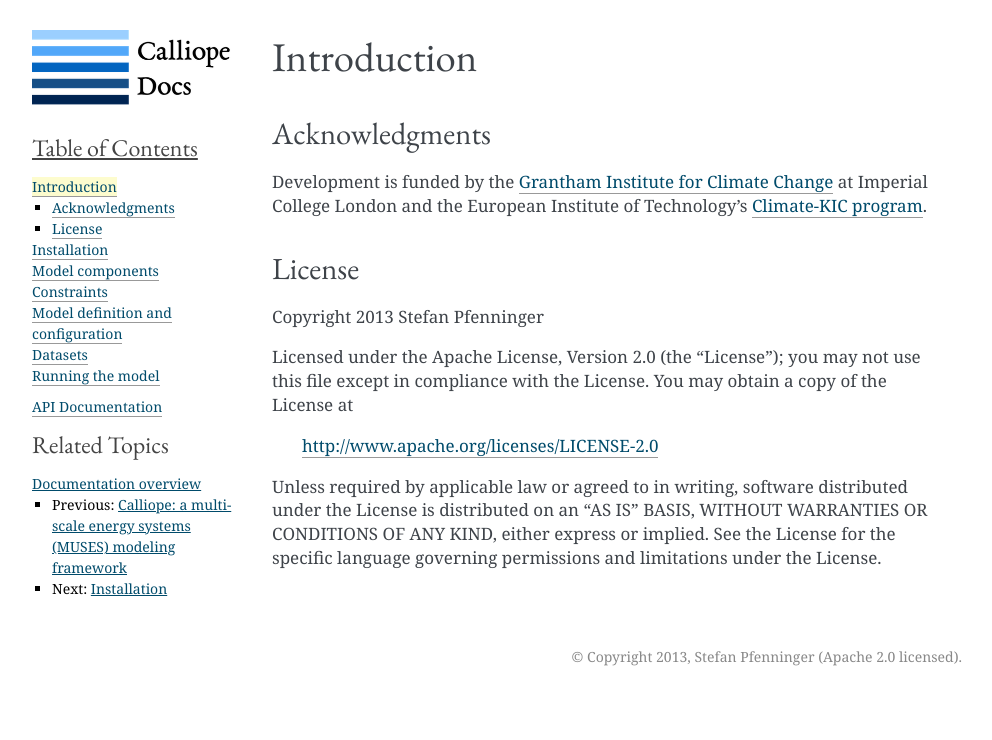
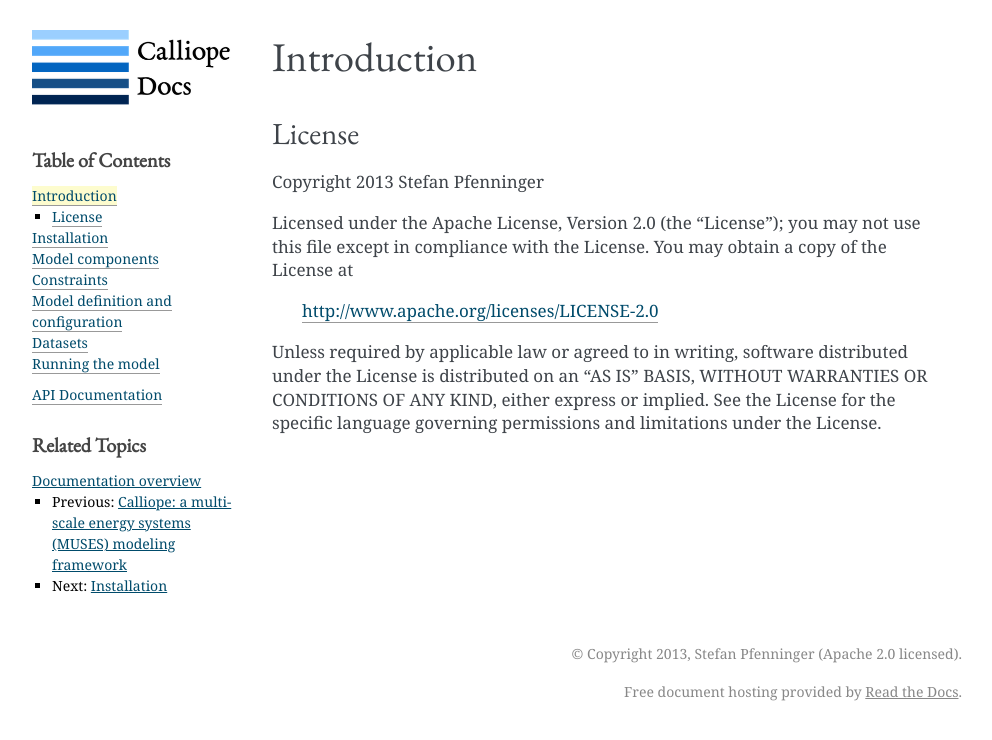
Before and after one commit to calliope-project/calliope, a Sphinx documentation site: the page built from doc/model/introduction.rst, in a window 1280 px wide. Shown: the top 740 px of the page, without its empty margins (148-1140 px from the left). Built offline with Sphinx 7.4.7, drawn with Linux system fonts in a browser that asks for light colours; pages that are not in the unit, such as notebooks, are missing from menus.

Commit message:
Documentation download links, cleanup

```diff
--- a/doc/_templates/sidebar_intro.html
+++ b/doc/_templates/sidebar_intro.html
@@ -4,7 +4,13 @@
   </a>
 </p>
 
-<!-- <p style="text-align:justify; font-size: 0.9em;"> -->
 <p>
   Calliope is a framework to develop energy systems models using a modern and open source Python-based toolchain.
 </p>
+
+<h3>Download The Docs</h3>
+<ul>
+{% for type, url in downloads %}
+  <li><a href="{{ url }}">{{ type }}</a></li>
+{% endfor %}
+</ul>
--- a/doc/_themes/flask_calliope/layout.html
+++ b/doc/_themes/flask_calliope/layout.html
@@ -17,6 +17,7 @@
 {%- block footer %}
   <div class="footer">
     &copy; Copyright {{ copyright }}.
+    <br><br>Free document hosting provided by <a href="http://www.readthedocs.org">Read the Docs</a>.
     <!-- Docs created using <a href="http://sphinx-doc.org/">Sphinx</a>. -->
   </div>
   {% if pagename == 'index' %}
--- a/doc/_themes/flask_calliope/static/flasky.css_t
+++ b/doc/_themes/flask_calliope/static/flasky.css_t
@@ -104,10 +104,11 @@
 div.sphinxsidebar h4 {
     font-family: 'EB Garamond', 'Garamond', 'Georgia', serif;
     color: #444;
-    font-size: 24px;
-    font-weight: normal;
+    font-size: 20px;
+    /* font-weight: normal; */
     margin: 0 0 5px 0;
     padding: 0;
+    padding-top: 15px;
 }
 
 div.sphinxsidebar h4 {
@@ -116,6 +117,7 @@
 
 div.sphinxsidebar h3 a {
     color: #444;
+    text-decoration: none;
 }
 
 div.sphinxsidebar p.logo a,
--- a/doc/model/introduction.rst
+++ b/doc/model/introduction.rst
@@ -2,12 +2,6 @@
 ============
 Introduction
 ============
-
----------------
-Acknowledgments
----------------
-
-Development is funded by the `Grantham Institute for Climate Change <http://www3.imperial.ac.uk/climatechange/>`_ at Imperial College London and the European Institute of Technology's `Climate-KIC program <http://www.climate-kic.org>`_.
 
 .. _license:
 
```
